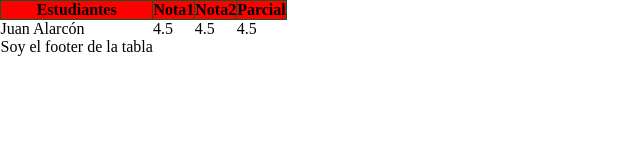
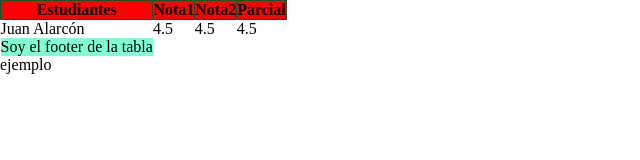
Before and after one commit to kiliie/web13A, a plain HTML site: page index.html in a window 1280 px wide. Shown: the whole page, without its empty margins (0-640 px from the left). Drawn offline with Linux system fonts and the light colour scheme.

Commit message:
Segundo cambio

```diff
--- a/css/styles.css
+++ b/css/styles.css
@@ -10,3 +10,7 @@ thead tr, th{
     border: 1px solid #0c582c;
     background-color:red;
 }
+
+tfoot{
+    background-color: aquamarine;
+}
--- a/index.html
+++ b/index.html
@@ -29,6 +29,7 @@
             <td>Soy el footer de la tabla</td>
          </tfoot>
     </table>
+    <div>ejemplo</div>
 
 
 </body>
```
